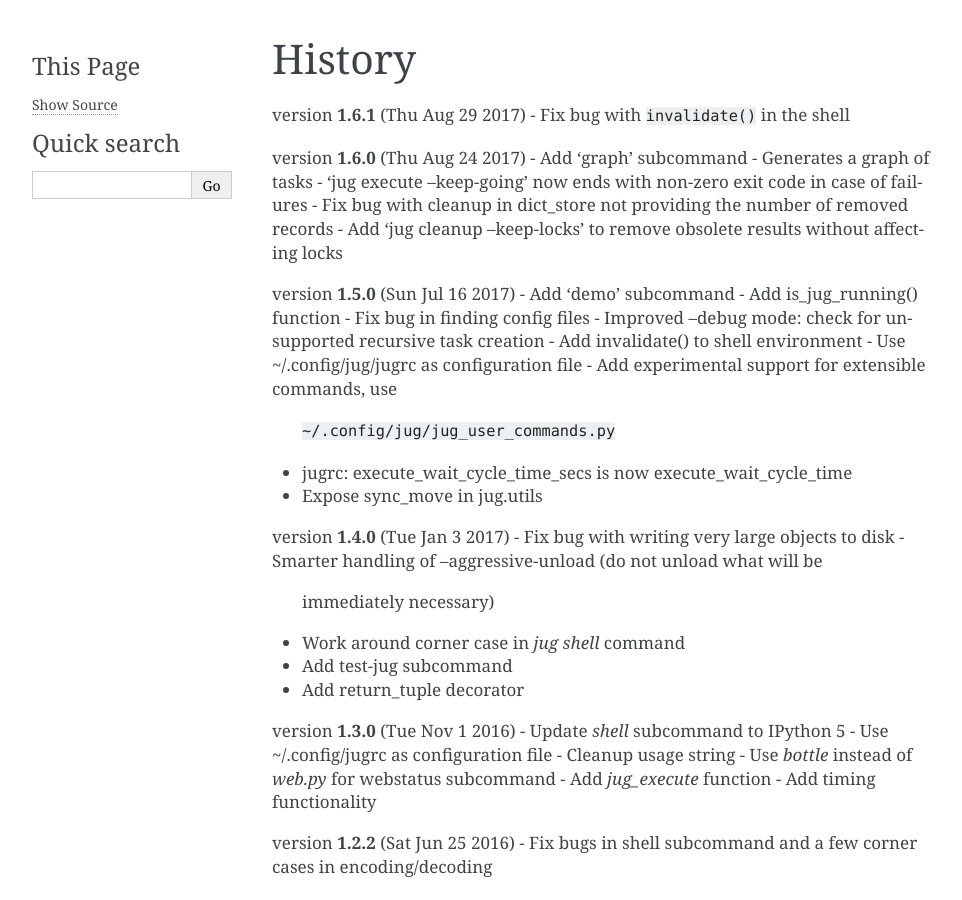
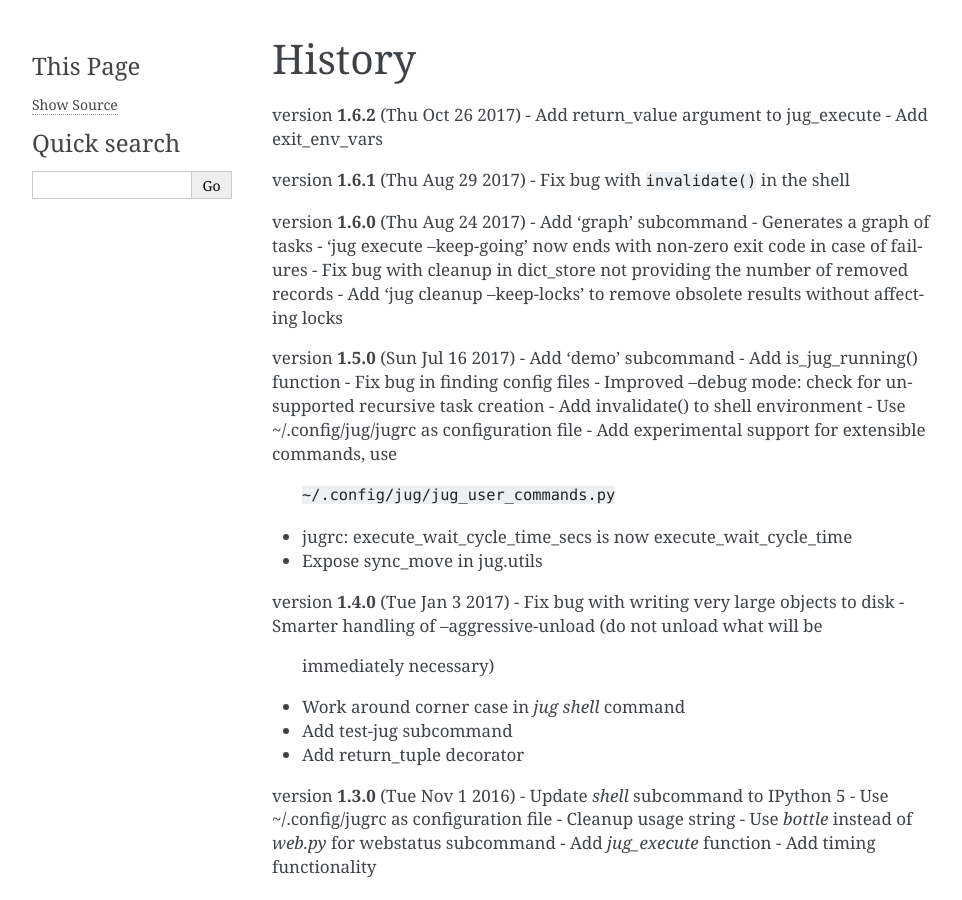
Before and after one commit to luispedro/jug, a Sphinx documentation site: the page built from docs/source/history.rst, in a window 1280 px wide and 900 px high. Shown: the whole window, without its empty margins (148-1110 px from the left). Built offline with Sphinx 7.4.7, drawn with Linux system fonts in a browser that asks for light colours; formulas are drawn with MathJax 3; the version number could not be read and is left out.

Commit message:
RLS version 1.6.2
Full `ChangeLog`:

    version 1.6.2 Thu Oct 26 by luispedro
	* Add return_value argument to jug_execute
	* Add exit_env_vars

```diff
--- a/README.rst
+++ b/README.rst
@@ -97,6 +97,10 @@ reasonably large set of parameter combinations" - Andreas Longva
 
 What's New
 ----------
+
+version **1.6.2** (Thu Oct 26 2017)
+- Add return_value argument to jug_execute
+- Add exit_env_vars
 
 version **1.6.1** (Thu Aug 29 2017)
 - Fix bug with ``invalidate()`` in the shell
--- a/docs/source/history.rst
+++ b/docs/source/history.rst
@@ -1,6 +1,10 @@
 =======
 History
 =======
+
+version **1.6.2** (Thu Oct 26 2017)
+- Add return_value argument to jug_execute
+- Add exit_env_vars
 
 version **1.6.1** (Thu Aug 29 2017)
 - Fix bug with ``invalidate()`` in the shell
```
Also changed, not shown: 2 other files.
